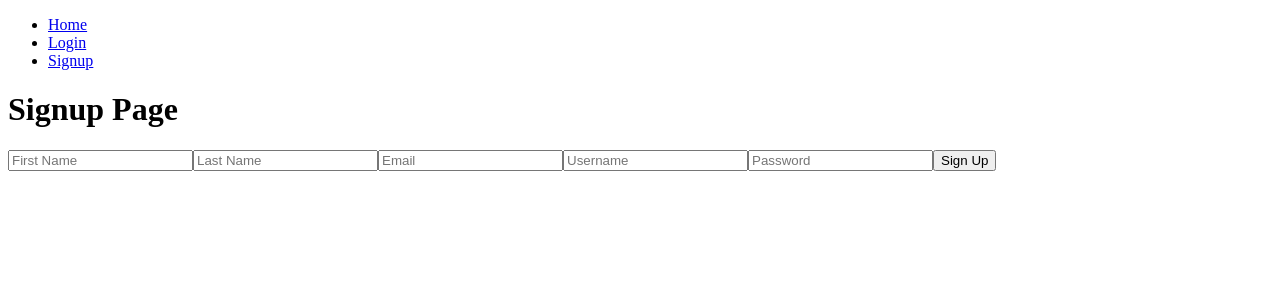
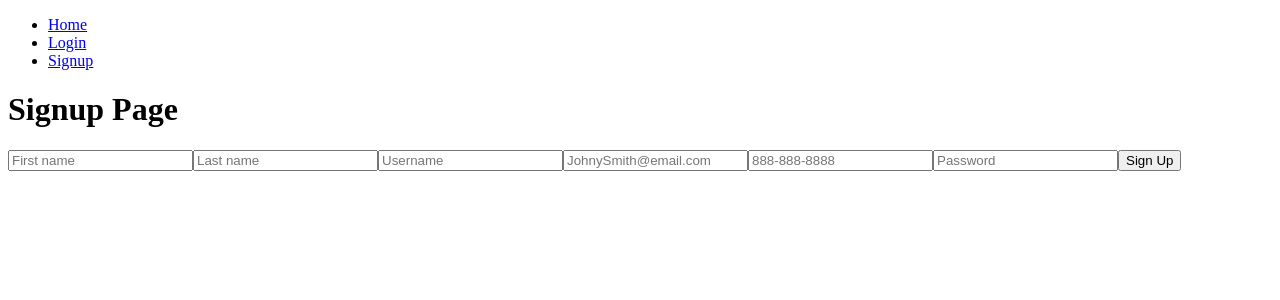
Before and after one commit to jaeyoungchang5/menu-text-app, a React (Create React App) app in the folder client/: page /signup in a window 1280 px wide. Shown: the top 300 px of the page. Built offline with nearby package versions, Linux system fonts and the light colour scheme; no server answers.

Commit message:
client: useState captures info on login and signup page

```diff
--- a/client/src/components/Nav.jsx
+++ b/client/src/components/Nav.jsx
@@ -4,7 +4,7 @@ import { Link } from 'react-router-dom';
 function Nav() {
     return (
         <div>
-            <ul classname='nav'>
+            <ul>
                 <li>
                     <Link to='/'>Home</Link>
                 </li>
--- a/client/src/pages/App.jsx
+++ b/client/src/pages/App.jsx
@@ -11,11 +11,11 @@ class App extends Component {
 		data: null
 	};
 
-	componentDidMount(){
-		this.callBackendAPI()
-			.then(res => this.setState({data:res.express}))
-			.catch(err => console.log(err));
-	}
+	// componentDidMount(){
+	// 	this.callBackendAPI()
+	// 		.then(res => this.setState({data:res.express}))
+	// 		.catch(err => console.log(err));
+	// }
 
 	callBackendAPI = async() => {
 		const response = await fetch('/api');
@@ -33,13 +33,13 @@ class App extends Component {
 				<Nav />
 
 				<Switch>
-					<Route path="/login">
+					<Route path='/login'>
 						<Login />
 					</Route>
-					<Route path="/signup">
+					<Route path='/signup'>
 						<Signup />
 					</Route>
-					<Route path="/">
+					<Route path='/'>
 						<Home />
 					</Route>
 				</Switch>
--- a/client/src/pages/Login.jsx
+++ b/client/src/pages/Login.jsx
@@ -1,18 +1,38 @@
-import React, {Component} from 'react';
+import React, {useState} from 'react';
 
-class Login extends Component {
-    render() {
-        return (
-            <div>
-                <h1>Login Page</h1>
-                <form>
-                    <input type='text' placeholder='Username' name='username'  />
-                    <input type='password' placeholder='Password' name='password'  />
-                    <button>Log In</button>
-                </form>
+function Login() {
+    const [user, setUser] = useState({
+        username: '',
+        password: ''
+    });
+
+    function handleChange(event) {
+        const {name, value} = event.target;
+        setUser(prev => {
+            return {
+                ...prev,
+                [name]: value
+            };
+        });
+    }
+
+    async function handleSubmit(event) {
+        console.log(user);
+
+        event.preventDefault();
+
+    }
+
+    return (
+        <div>
+            <h1>Login Page</h1>
+            <form>
+                <input type='text' value={user.username} placeholder='Username' name='username' onChange={handleChange} autoComplete='off' />
+                <input type='password' value={user.password} placeholder='Password' name='password' onChange={handleChange} autoComplete='off' />
+                <button onClick={handleSubmit}>Log In</button>
+            </form>
         </div>
-        )
-    }
+    );
 }
 
 export default Login;
--- a/client/src/pages/Signup.jsx
+++ b/client/src/pages/Signup.jsx
@@ -1,21 +1,46 @@
-import React, {Component} from 'react';
+import React, {useState} from 'react';
 
-class Signup extends Component {
-    render() {
-        return (
-            <div>
-                <h1>Signup Page</h1>
-                <form>
-                    <input type='text' placeholder='First Name' name='fName' />
-                    <input type='text' placeholder='Last Name' name='lName' />
-                    <input type='email' placeholder='Email' name='email' />
-                    <input type='text' placeholder='Username' name='username'  />
-                    <input type='password' placeholder='Password' name='password'  />
-                    <button>Sign Up</button>
-                </form>
+function Signup() {
+    const [user, setUser] = useState({
+        fName: '',
+        lName: '',
+        username: '',
+        email: '',
+        phoneNum: '',
+        password: ''
+    });
+
+    function handleChange(event) {
+        const {name, value} = event.target;
+        setUser(prev => {
+            return {
+                ...prev,
+                [name]: value
+            };
+        });
+    }
+
+    async function handleSubmit(event) {
+        console.log(user);
+
+        event.preventDefault();
+
+    }
+
+    return (
+        <div>
+            <h1>Signup Page</h1>
+            <form>
+                <input type='text' value={user.fName} placeholder='First name' name='fName' onChange={handleChange} autoComplete='off' />
+                <input type='text' value={user.lName} placeholder='Last name' name='lName' onChange={handleChange} autoComplete='off' />
+                <input type='text' value={user.username} placeholder='Username' name='username' onChange={handleChange} autoComplete='off' />
+                <input type='email' value={user.email} placeholder='JohnySmith@email.com' name='email' onChange={handleChange} autoComplete='off' />
+                <input type='tel' value={user.phoneNum} placeholder='888-888-8888' name='phoneNum' onChange={handleChange} autoComplete='off' />
+                <input type='password' value={user.password} placeholder='Password' name='password' onChange={handleChange} autoComplete='off' />
+                <button onClick={handleSubmit}>Sign Up</button>
+            </form>
         </div>
-        )
-    }
+    );
 }
 
 export default Signup;
```
